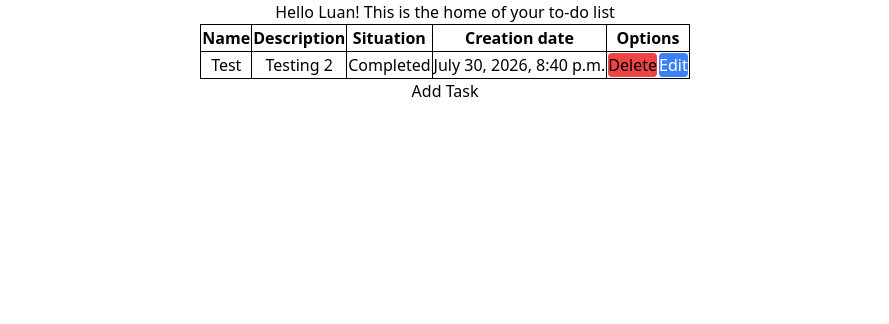
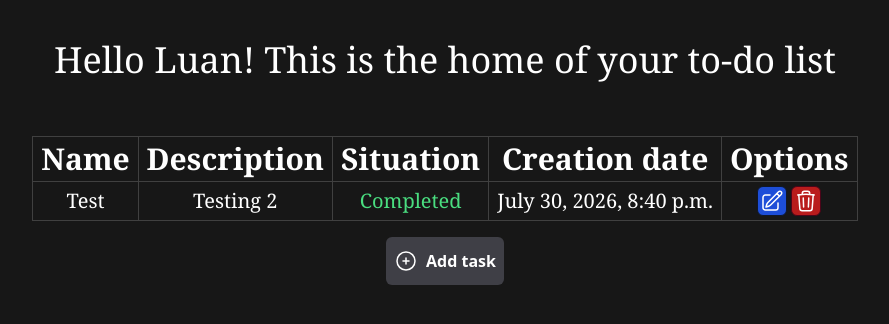
Before and after one commit to luanwcode/todolist, a Django app: page /tasks/ in a window 1280 px wide. Shown: the top 324 px of the page, without its empty margins (195-1084 px from the left). Run offline with Django 5.2, Linux system fonts and the light colour scheme; data comes from the database, SQL or seed files in the repository; some libraries are stand-ins or nearby versions.

Commit message:
little visual improvements

```diff
--- a/templates/tasks/home.html
+++ b/templates/tasks/home.html
@@ -6,32 +6,54 @@
     <title>Todolist Home</title>
     <script src="https://cdn.tailwindcss.com"></script>
 </head>
-<body>
+<body class="bg-neutral-900">
 
-    <div class="flex flex-col items-center justify-center">
-        <h1>Hello {{ name }}! This is the home of your to-do list</h1>
-        <table class="table-auto border border border-black text-center">
-            <thead>
-                <th class="border border-black">Name</th>
-                <th class="border border-black">Description</th>
-                <th class="border border-black">Situation</th>
-                <th class="border border-black">Creation date</th>
-                <th class="border border-black" colspan="2">Options</th>
+    <div class="flex flex-col gap-4 items-center justify-center text-white">
+        <h1 class="text-4xl font-serif p-10"> Hello {{ name }}! This is the home of your to-do list </h1>
+        <table class="table-auto border border-neutral-800 text-center font-serif">
+            <thead class="border-default">
+                <th class="border border-neutral-700 text-3xl px-2 py-1">Name</th>
+                <th class="border border-neutral-700 px-2 text-3xl py-1">Description</th>
+                <th class="border border-neutral-700 px-2 text-3xl py-1">Situation</th>
+                <th class="border border-neutral-700 px-2 text-3xl py-1">Creation date</th>
+                <th class="border border-neutral-700 px-2 text-3xl py-1" colspan="2">Options</th>
             </thead>
             <tbody>
                 {% for task in tasks %}
                     <tr>
-                        <td class="border border-black">{{task.name}}</td>
-                        <td class="border border-black">{{task.description}}</td>
-                        <td class="border border-black">{% if task.completed %} Completed {% else %} Incomplete {% endif %}</td>
-                        <td class="border border-black">{{task.date_creation}}</td>
-                        <td class=""> <a href="{% url 'tasks:remove' task.id %}"> <button class="bg-red-500 hover:bg-red-400 text white bold rounded"> Delete </button> </a> </td>
-                        <td class=""> <a href="{% url 'tasks:edit' task.id %}"> <button class="bg-blue-500 hover:bg-blue-400 text-white bold rounded"> Edit </button> </a> </td>
+                        <td class="border border-neutral-700 px-2 py-1 text-xl">{{task.name}}</td>
+                        <td class="border border-neutral-700 px-2 py-1 text-xl">{{task.description}}</td>
+                        {% if task.completed %} <td class="border border-neutral-700 px-2 py-1 text-xl text-green-400"> Completed </td> {% else %} <td class="border border-neutral-700 px-2 py-1 text-xl text-red-400"> Incomplete </td> {% endif %}
+                        <td class="border border-neutral-700 px-2 py-1 text-xl">{{task.date_creation}}</td>
+                        <td class="border border-neutral-700 px-2 py-1 align-middle leading-none" colspan=2>
+                            <a href="{% url 'tasks:edit' task.id %}">
+                                <button class="bg-blue-700 hover:bg-blue-400 text-white font-bold px-0.5 py-0.5 border border-slate-900 rounded-md">
+                                    <svg xmlns="http://www.w3.org/2000/svg" fill="none" viewBox="0 0 24 24" stroke-width="1.5" stroke="currentColor" class="size-6">
+                                        <path stroke-linecap="round" stroke-linejoin="round" d="m16.862 4.487 1.687-1.688a1.875 1.875 0 1 1 2.652 2.652L10.582 16.07a4.5 4.5 0 0 1-1.897 1.13L6 18l.8-2.685a4.5 4.5 0 0 1 1.13-1.897l8.932-8.931Zm0 0L19.5 7.125M18 14v4.75A2.25 2.25 0 0 1 15.75 21H5.25A2.25 2.25 0 0 1 3 18.75V8.25A2.25 2.25 0 0 1 5.25 6H10" />
+                                    </svg>
+                                </button>
+                            </a>
+
+                            <a href="{% url 'tasks:remove' task.id %}">
+                                <button class="bg-red-700 hover:bg-red-400 text-white font-bold px-0.5 py-0.5 border border-rose-950 rounded-md">
+                                    <svg xmlns="http://www.w3.org/2000/svg" fill="none" viewBox="0 0 24 24" stroke-width="1.5" stroke="currentColor" class="size-6">
+                                        <path stroke-linecap="round" stroke-linejoin="round" d="m14.74 9-.346 9m-4.788 0L9.26 9m9.968-3.21c.342.052.682.107 1.022.166m-1.022-.165L18.16 19.673a2.25 2.25 0 0 1-2.244 2.077H8.084a2.25 2.25 0 0 1-2.244-2.077L4.772 5.79m14.456 0a48.108 48.108 0 0 0-3.478-.397m-12 .562c.34-.059.68-.114 1.022-.165m0 0a48.11 48.11 0 0 1 3.478-.397m7.5 0v-.916c0-1.18-.91-2.164-2.09-2.201a51.964 51.964 0 0 0-3.32 0c-1.18.037-2.09 1.022-2.09 2.201v.916m7.5 0a48.667 48.667 0 0 0-7.5 0" />
+                                    </svg>
+                                </button>
+                            </a>
+                        </td>
                     </tr>
                 {% endfor %}
             </tbody>
         </table>
-        <a href="{% url 'tasks:add' %}" ><button>Add Task</button></a>
+        <button class="bg-zinc-700 hover:bg-zinc-600 text-white font-bold px-2 py-3 rounded-md">
+            <a href="{% url 'tasks:add' %}" class="flex gap-2">
+                <svg xmlns="http://www.w3.org/2000/svg" fill="none" viewBox="0 0 24 24" stroke-width="1.5" stroke="currentColor" class="size-6">
+                    <path stroke-linecap="round" stroke-linejoin="round" d="M12 9v6m3-3H9m12 0a9 9 0 1 1-18 0 9 9 0 0 1 18 0Z" />
+                </svg>
+                Add task
+            </a>
+        </button>
     </div>
 </body>
 </html>
```
